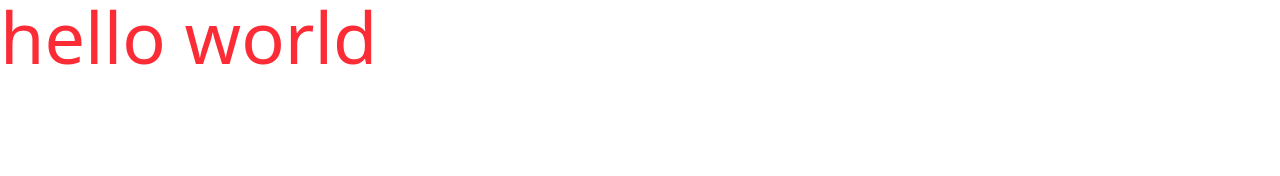
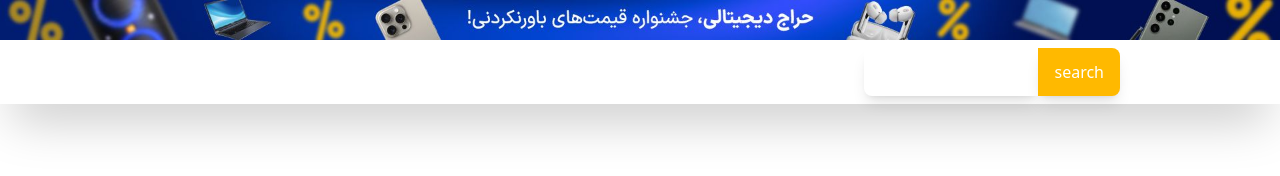
Before and after one commit to MobinT83/phone, a website built with Vite: page index.html in a window 1280 px wide. Built offline with nearby package versions, Linux system fonts and the light colour scheme; files whose address does not match are found by name.

Commit message:
feat: Implement header banner and navbar

```diff
--- a/index.html
+++ b/index.html
@@ -7,6 +7,32 @@
     <title>phone main</title>
   </head>
   <body>
-    <h1 class="text-7xl text-red-500">hello world</h1>
+    <!-- banner img -->
+    <div>
+      <img src="image/head banner.jpeg" alt="banner" />
+    </div>
+    <!-- navbar -->
+    <div class="w-full h-16 flex justify-between shadow-2xl">
+      <div class="h-16 w-36 ml-40 flex justify-around">
+        <div class="mt-1.5">
+          <img src="icon/system-regular-8-account-hover-account.png" alt="" />
+        </div>
+        <div class="mt-1.5"><img src="icon/2.png" alt="" /></div>
+      </div>
+      <div class="h-16 w-64 mr-40 flex items-center">
+        <div class="relative flex items-center w-full">
+          <input
+            type="text"
+            placeholder="جستجو..."
+            class="h-12 w-full rounded-l-lg bg-web text-white pl-4 pr-10 shadow-lg"
+          />
+          <button
+            class="bg-amber-400 text-white h-12 px-4 rounded-r-lg shadow-lg hover:bg-amber-500 transition-all flex items-center justify-center"
+          >
+            search
+          </button>
+        </div>
+      </div>
+    </div>
   </body>
 </html>
```
